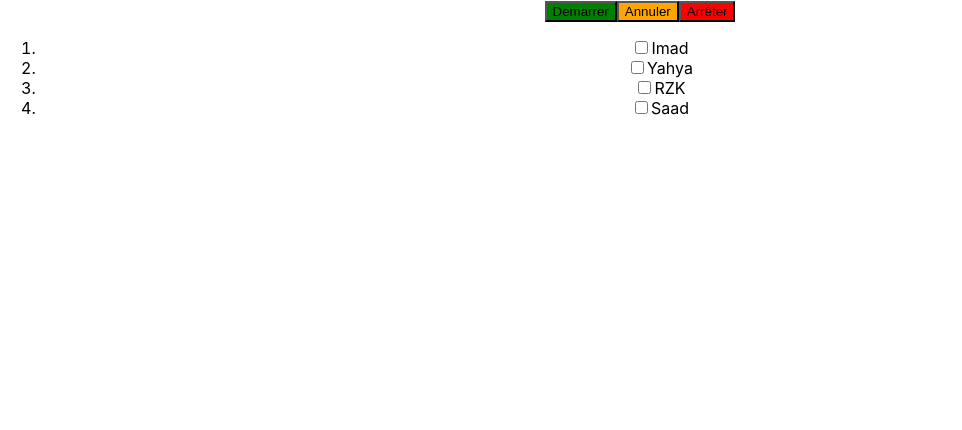
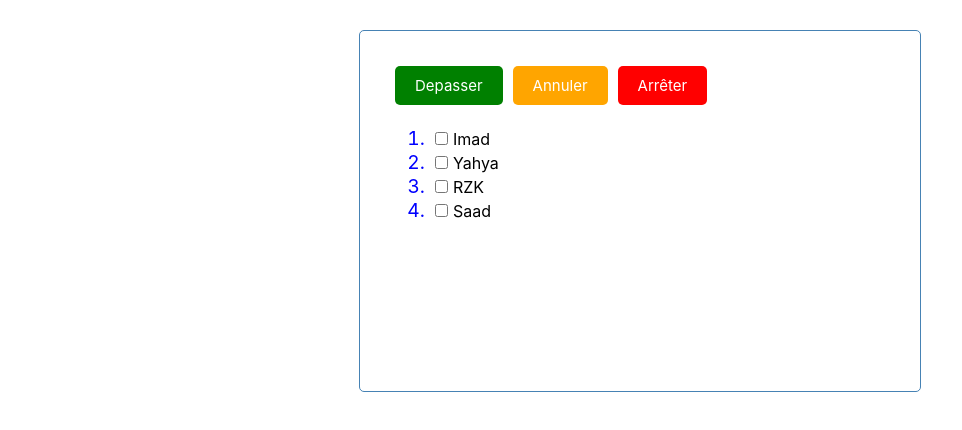
Before and after one commit to YahyaBen/tpjson, a React (Create React App) app: page / in a window 1280 px wide. Shown: the top 430 px of the page, without its empty margins (0-962 px from the left). Built offline with nearby package versions, Linux system fonts and the light colour scheme.

Commit message:
Button + list

```diff
--- a/src/App.css
+++ b/src/App.css
@@ -1,6 +1,3 @@
-.App {
-  text-align: center;
-}
 
 .App-logo {
   height: 40vmin;
--- a/src/App.js
+++ b/src/App.js
@@ -1,10 +1,13 @@
-import { useState } from 'react'
+import { useState, useEffect } from 'react'
 import Button from './components/Button.js'
 import Users from './components/Users.js'
 import './App.css';
 
-function App({color,text}) {
+function App({user}) {
+  useEffect(()=>{
+    console.log("Test")
 
+  },)
   const [users, setUsers] = useState(
     [
         {
@@ -32,7 +35,7 @@ function App({color,text}) {
             }]
         },
         {
-          id:3,
+          id:4,
           pseudo:'Saad',
           password:'mars',
           team: [{
@@ -42,13 +45,56 @@ function App({color,text}) {
     ]
 )
 
+const [pauses, setPauses] = useState(
+  [
+      {
+          id:1,
+          dateDemande:'Imad',
+          dateDebut:'Feb',
+          IDUser: [3]
+      },
+      {
+        id:2,
+        dateDemande:'Imad',
+        dateDebut:'Feb',
+        IDUser: [1]
+      },
+      {
+        id:3,
+        dateDemande:'Imad',
+        dateDebut:'Feb',
+        IDUser: [4]
+      },
+      {
+        id:4,
+        dateDemande:'Imad',
+        dateDebut:'Feb',
+        IDUser: [2]
+        }
+  ]
+)
 
+
+// Button onClic Depasser
+const Depasser = (id) => {
+  setUsers(users.filter((user)=> user.id !==id))
+  console.log(user.id+"a depasser le temps")
+
+}
+// Button onClic Annuler
+const Annuler =() => {
+  console.log("Annuler la pause le temps")
+}
+// Button onClic Depasser
+const Arrete =() => {
+  console.log(" est Arreter")
+}
   return (
     <div className="App">
-      <Button color='Green' text='Demarrer'/>
-      <Button color='Orange' text='Annuler'/>
-      <Button color='Red' text='Arrêter'/>
-      <Users users={users}/>
+      <Button color='Green' text='Depasser' onClick={Depasser} />
+      <Button color='Orange' text='Annuler' onClick={Annuler}/>
+      <Button color='Red' text='Arrêter' onClick={Arrete}/>
+      <Users users={users} onC/>
     </div>
   );
 }
--- a/src/components/Button.js
+++ b/src/components/Button.js
@@ -1,10 +1,10 @@
 import React from 'react'
 
-const Button = ({color, text}) => {
+const Button = ({color, text, onClick}) => {
     return (
         <button
         className="btn"
-        style={{background:color}}>{text}</button>
+        style={{background:color}} onClick={onClick}>{text}</button>
     )
 }
 
--- a/src/components/User.js
+++ b/src/components/User.js
@@ -1,9 +1,14 @@
 import React from 'react'
 
-const user = ({user}) => {
+const user = ({user,onChange}) => {
     return (
         <>
-          <li> <input type="checkbox" />{user.pseudo}</li>
+          <li> <input
+          type="checkbox"
+          className="user"
+          onChange={onChange}
+
+          />{user.pseudo}</li>
         </>
     )
 }
--- a/src/components/Users.js
+++ b/src/components/Users.js
@@ -5,7 +5,7 @@ const Users = ({users}) => {
     return (
         <ol>
             {users.map((user) => (
-            <User user={user}
+            <User user={user} key={user.id}
             />))}
         </ol>
     )
--- a/src/index.css
+++ b/src/index.css
@@ -11,3 +11,43 @@ code {
   font-family: source-code-pro, Menlo, Monaco, Consolas, 'Courier New',
     monospace;
 }
+.btn {
+  display: inline-block;
+  background: #000;
+  color: #fff;
+  border: none;
+  padding: 10px 20px;
+  margin: 5px;
+  border-radius: 5px;
+  cursor: pointer;
+  text-decoration: none;
+  font-size: 15px;
+  font-family: inherit;
+}
+.user {
+  background: #f4f4f4;
+  margin: 5px;
+  padding: 10px 20px;
+  cursor: pointer;
+
+}
+.App{
+  max-width: 500px;
+  margin: 30px auto;
+  overflow: auto;
+  min-height: 300px;
+  border: 1px solid steelblue;
+  padding: 30px;
+  border-radius: 5px;
+}
+.li {
+  marker-start: initial;
+  text-align: left !important;
+}
+::marker {
+  color: blue;
+  font-size: 1.2em;
+}
+.ol{
+  justify-content: left;
+}
```
